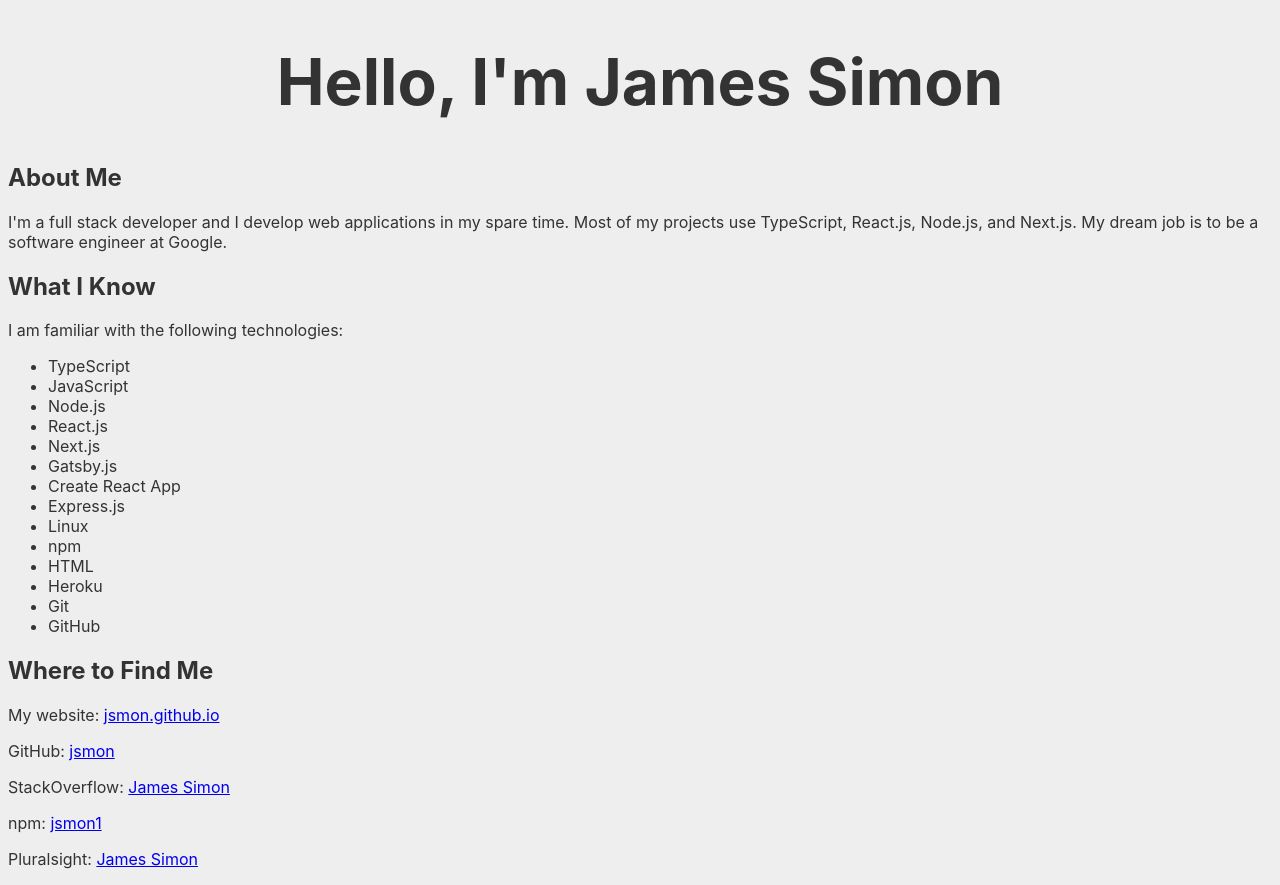
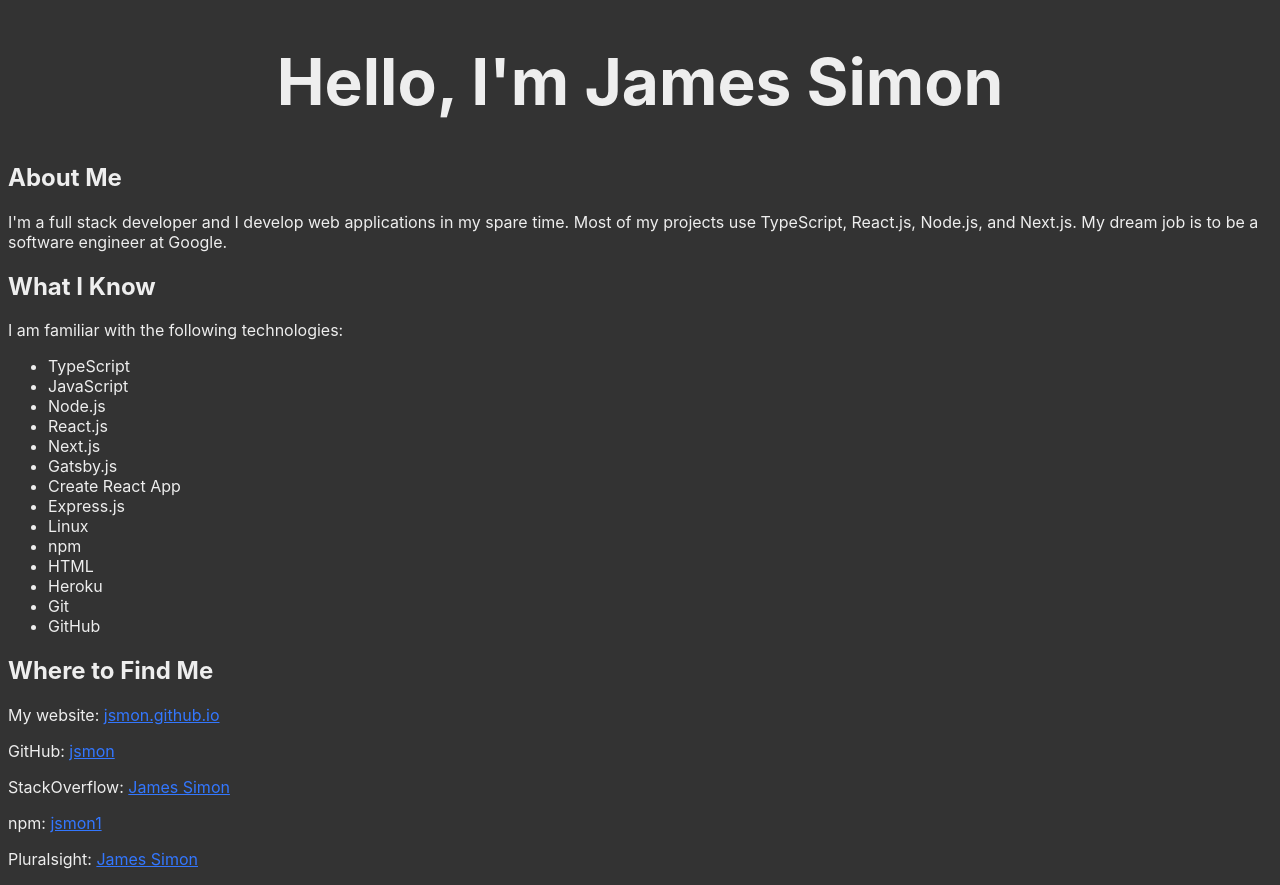
Before and after one commit to jsmon/website, a Next.js app: page / in a window 1280 px wide. Built offline with nearby package versions, Linux system fonts and the light colour scheme.

Commit message:
Removed light theme

```diff
--- a/components/Header.tsx
+++ b/components/Header.tsx
@@ -1,7 +1,9 @@
 import React from 'react';
 
+import styles from '../styles/Header.module.css';
+
 const Header = (): React.ReactElement<{}, 'header'> => (
-    <header className="main-header">
+    <header className={styles.mainHeader}>
         <h1>Hello, I'm James Simon</h1>
     </header>
 );
--- a/pages/index.tsx
+++ b/pages/index.tsx
@@ -6,16 +6,7 @@
 import Knowledge from '../components/Knowledge';
 import Links from '../components/Links';
 
-const Home = () => {
-    const isSSR = typeof window === 'undefined';
-
-    if (!isSSR) {
-        const theme = (localStorage.getItem('theme') || (window.matchMedia('(prefers-color-scheme: light)').matches ? 'light' : 'dark')) as 'light' | 'dark';
-        localStorage.setItem('theme', theme);
-        document.querySelector('html')!.dataset.theme = theme;
-    }
-
-    return (
+const Home = () => (
     <div>
         <MetaData />
         <Header />
@@ -24,6 +15,5 @@
         <Links />
     </div>
 );
-};
 
 export default Home;
--- /dev/null
+++ b/styles/Header.module.css
@@ -0,0 +1,4 @@
+.mainHeader {
+    font-size: 2em;
+    text-align: center;
+}
--- a/styles/globals.css
+++ b/styles/globals.css
@@ -1,18 +1,9 @@
 html {
     font-family: -apple-system, BlinkMacSystemFont, 'Segoe UI', Roboto, Oxygen, Ubuntu, Cantarell, 'Open Sans', 'Helvetica Neue', sans-serif;
-}
-
-[data-theme="dark"] {
     background-color: #333;
     color: #eee;
 }
 
-.main-header {
-    font-size: 2em;
-    text-align: center;
+a {
+    color: #37f;
 }
-
-[data-theme="light"] {
-    background-color: #eee;
-    color: #333;
-}
```
Lines whose indentation alone changed are shown as unchanged.
